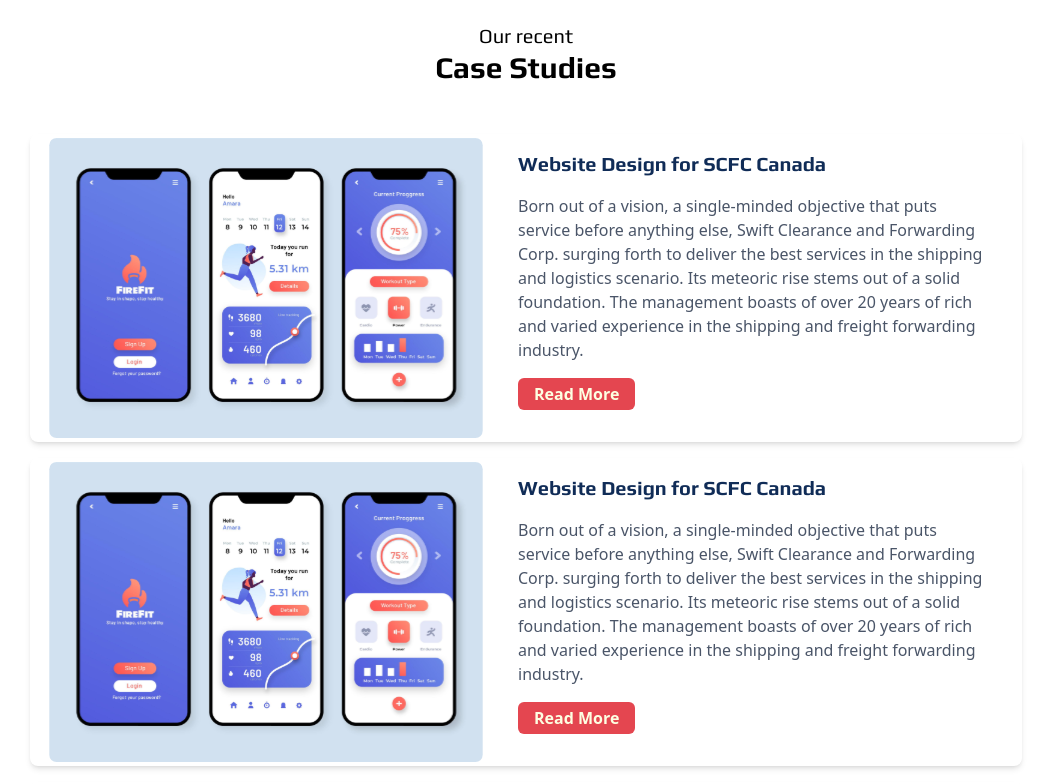
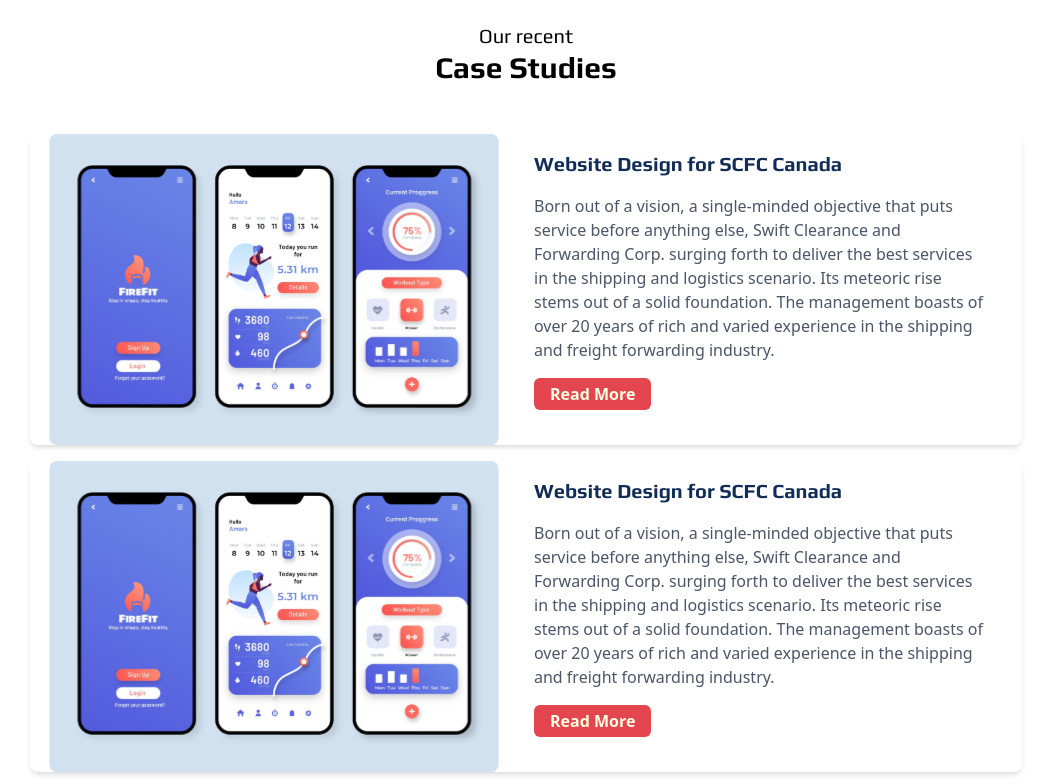
Before and after one commit to Sannya-Wasim/Byteforger, a React (Create React App) app: page / in a window 1280 px wide. Shown: the part 1040-1824 px from the top of the page, without its empty margins (114-1165 px from the left). Built offline with nearby package versions, Linux system fonts and the light colour scheme.

Commit message:
fixed card image

```diff
--- a/src/Screens/Home.tsx
+++ b/src/Screens/Home.tsx
@@ -42,11 +42,18 @@
         {case_studies.map((item: any, index: number) => {
           return (
             <div
-              key={index} // Adding a unique key for each item
-              className="flex flex-col lg:flex-row justify-center items-center lg:pr-4 px-4 lg:mx-36 my-4 rounded-lg shadow-md"
+              key={index}
+              className="flex flex-col lg:flex-row justify-center items-stretch lg:pr-4 px-4 lg:mx-36 my-4 rounded-lg shadow-md"
             >
-              <div className="mb-4 lg:mb-0 lg:mr-4">{<item.image />}</div>
-              <div className="m-4 text-center lg:text-left">
+              {/* Image Container */}
+              <div className="flex-1 flex items-center justify-center mb-4 lg:mb-0 lg:mr-4">
+                {
+                  <item.image className="w-full h-full object-cover rounded-lg" />
+                }
+              </div>
+
+              {/* Text Content */}
+              <div className="flex-1 w-full m-4 text-start lg:text-left">
                 <p className="text-xl font-bold mb-4 font-play text-darkBlue">
                   {item.title}
                 </p>
--- a/src/components/Navbar.tsx
+++ b/src/components/Navbar.tsx
@@ -12,7 +12,7 @@
   ];
 
   return (
-    <div className="flex justify-between items-center px-4 py-2 bg-white shadow-md">
+    <div className="flex justify-between items-center px-4 py-2 bg-white shadow-md ">
       {/* Logo */}
       <img src={logo} className="lg:w-1/5 m-4 w-1/3" alt="logo is absent" />
 
```
